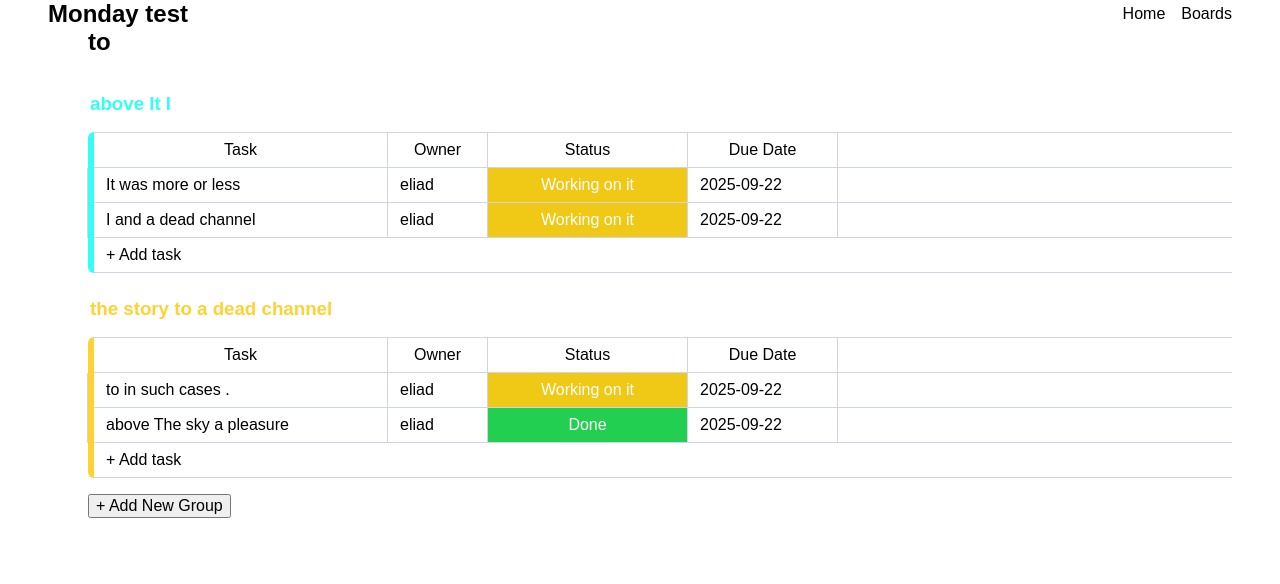
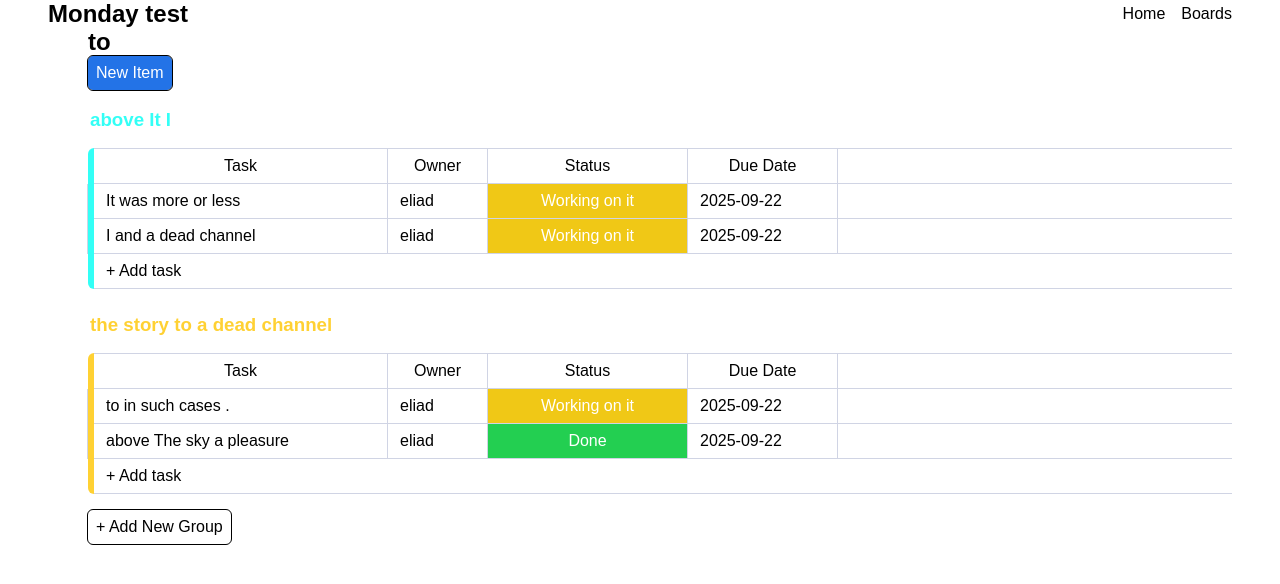
Before and after one commit to Eh2409/monday-test, a React (Vite) app: page /board in a window 1280 px wide. Both pictures are taken after a click on the item "to". Shown: the top 584 px of the page. Built offline with nearby package versions, Linux system fonts and the light colour scheme.

Commit message:
Add add item btn

```diff
--- /dev/null
+++ b/src/assets/stlye/base/_form.scss
@@ -0,0 +1,24 @@
+button {
+    cursor: pointer;
+    border: none;
+    padding: 0.5em;
+    outline: 1px solid black;
+    border-radius: 5px;
+    background-color: white;
+
+    &:hover {
+        background-color: color-mix(in srgb, white 80%, black 20%);
+    }
+
+    &.add-task {
+        background-color: #2373e7;
+        color: white;
+
+        &:hover {
+            background-color: color-mix(in srgb, #2373e7 80%, black 20%)
+        }
+    }
+
+
+
+}
--- a/src/assets/stlye/main.scss
+++ b/src/assets/stlye/main.scss
@@ -8,6 +8,7 @@
 @import "./base/layout";
 @import "./base/helpers";
 @import "./base/base";
+@import "./base/form";
 
 // pages
 @import "./pages/CrudlEdit";
--- a/src/assets/stlye/pages/_BaordDetails.scss
+++ b/src/assets/stlye/pages/_BaordDetails.scss
@@ -4,12 +4,13 @@
     // height: 90vh;
     // overflow: auto;
     padding-inline-start: 40px;
+    margin-block-end: 2em;
 
     .board-header {
         // position: sticky;
         // top: 0;
         // left: 0;
-        margin-block-end: 1em;
+        margin-block-end: 2em;
         background-color: rgb(255, 255, 255);
         z-index: 200;
         height: 40px;
--- a/src/pages/BoardDetails.jsx
+++ b/src/pages/BoardDetails.jsx
@@ -84,10 +84,10 @@ export function BoardDetails(props) {
 
     // task
 
-    async function onAddTask(taskName, groupId) {
+    async function onAddTask(taskName, groupId, method) {
         setPrevBoard(board)
         try {
-            const savedBord = await boardService.addTask(taskName, board._id, groupId)
+            const savedBord = await boardService.addTask(taskName, board._id, groupId, method)
             setBoard(savedBord)
         } catch (err) {
             console.log('err:', err)
@@ -124,7 +124,13 @@ export function BoardDetails(props) {
 
             <header className='board-header'>
                 <h2>{board.name}</h2>
+                <button
+                    className='add-task'
+                    onClick={() => onAddTask('New Item', board?.groups[0]?.id, 'unshift')}>
+                    New Item
+                </button>
             </header>
+
 
             {board.groups.map(group => (
                 <Group
--- a/src/services/board/board.service.local.js
+++ b/src/services/board/board.service.local.js
@@ -99,7 +99,7 @@ async function removeGroup(groupId, boardId) {
 
 // task
 
-async function addTask(taskName, boardId, groupId) {
+async function addTask(taskName, boardId, groupId, method) {
     try {
         var board = await getById(boardId)
         if (!board) throw new Error(`borad ${boardId} not found`)
@@ -109,15 +109,15 @@ async function addTask(taskName, boardId, groupId) {
             name: taskName,
         }
 
-        board = {
-            ...board,
-            groups: board.groups.map(g => {
-                if (g.id === groupId) {
-                    return { ...g, items: [...g.items, taskToSave] }
-                }
-                return g
-            })
+        const groupIdx = board.groups.findIndex(g => g.id === groupId)
+        if (groupIdx === -1) throw new Error(`group ${groupId} not found`)
+
+        if (method === 'unshift') {
+            board.groups[groupIdx].items.unshift(taskToSave)
+        } else {
+            board.groups[groupIdx].items.push(taskToSave)
         }
+
 
         return await save(board)
     } catch (err) {
```
